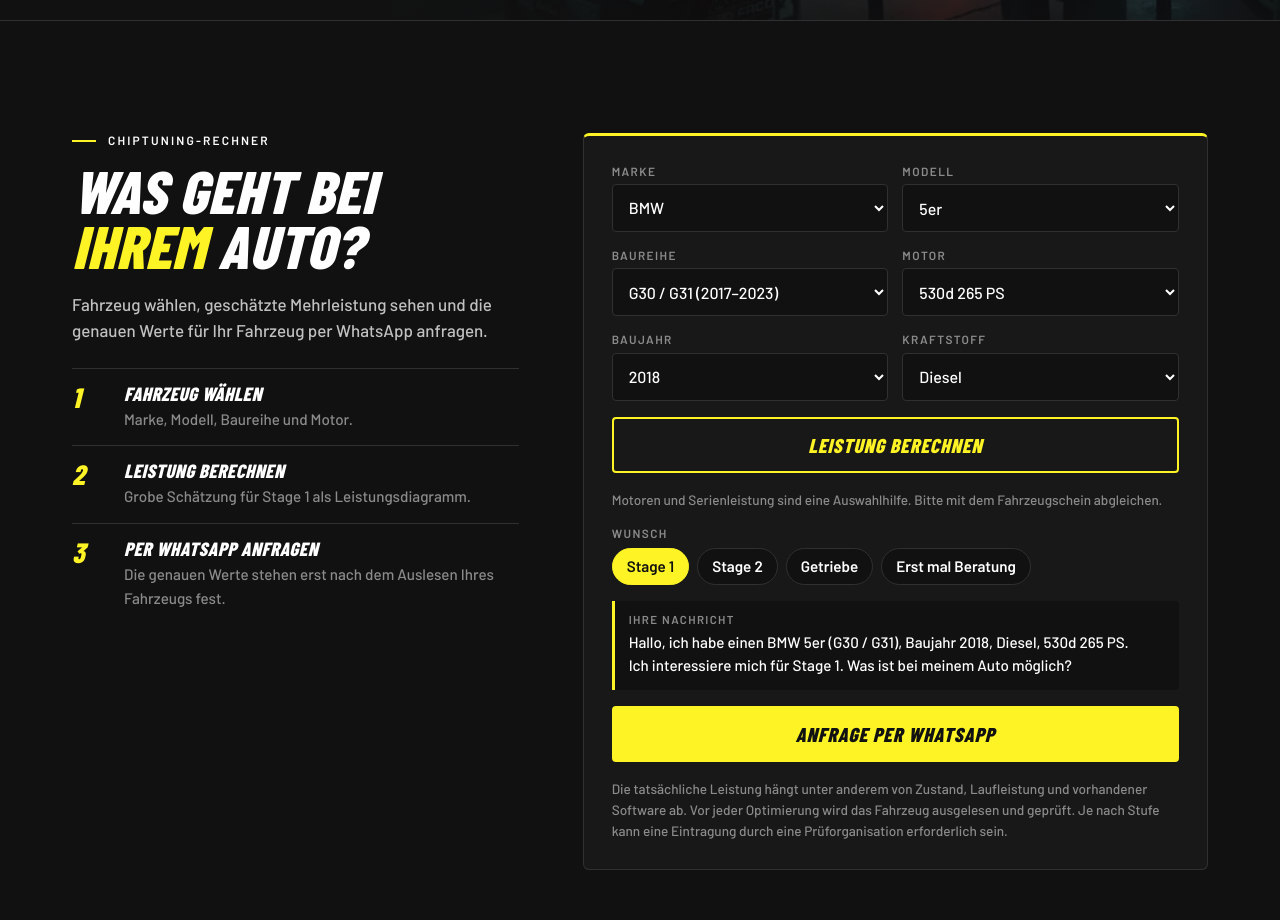
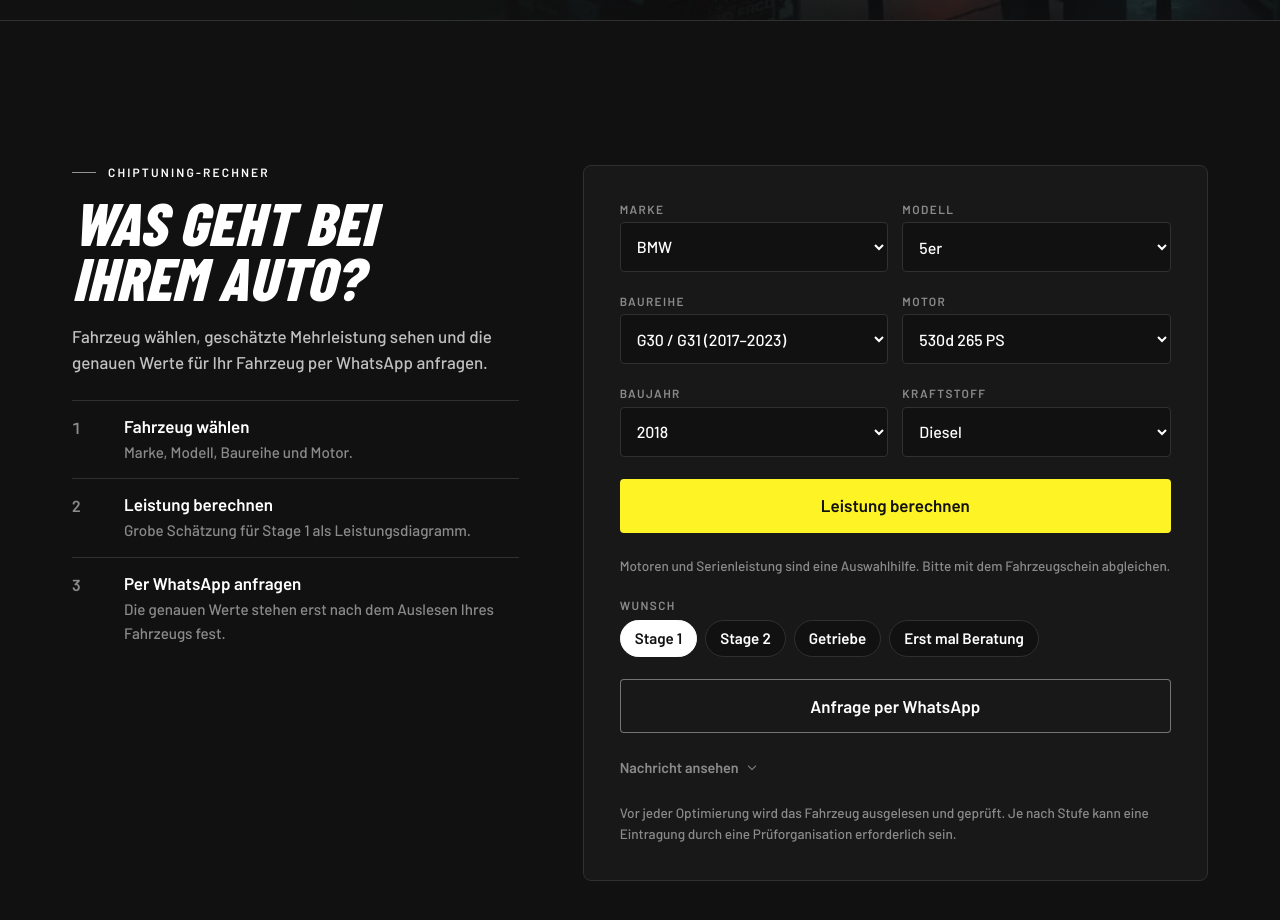
Before and after one commit to sakasolutions/brenzkfz, a plain HTML site: page index.html in a window 1280 px wide. Shown: the part 780-1700 px from the top of the page. Drawn offline with Linux system fonts and the light colour scheme; grey boxes are pictures that could not be loaded.

Commit message:
Ruhiger: weniger Gelb, weniger Großschrift, mehr Luft
- Gelb nur noch für den nächsten Schritt (Hauptknopf, im Rechner
  „Leistung berechnen“, danach „Anfrage per WhatsApp“) und das Wort
  „Chiptuning“; Striche, Pfeile, Zahlen, Rahmen und Pillen neutral
- WhatsApp im Menü als schlichter Knopf mit Rand
- Großschrift nur noch in Überschriften; Knöpfe, Menü, Schritte und
  Leistungsleiste in normaler Schrift
- Rechner mit mehr Abstand, Nachricht eingeklappt, Hinweis gekürzt

Co-Authored-By: Claude Opus 5.5 <noreply@anthropic.com>

```diff
--- a/index.html
+++ b/index.html
@@ -94,7 +94,8 @@ a{color:inherit;text-decoration:none}
 .marke{flex:none;width:48px;height:48px;border-radius:50%}
 .marke svg{width:100%;height:100%}
 .menue{display:none}
-.wa{margin-left:auto;display:inline-flex;align-items:center;height:40px;padding:0 16px;border-radius:4px;background:var(--akzent);color:var(--auf-akzent);font:600 .9rem/1 var(--f-text);white-space:nowrap}
+.wa{margin-left:auto;display:inline-flex;align-items:center;height:40px;padding:0 16px;border-radius:4px;background:transparent;color:var(--text);box-shadow:inset 0 0 0 1px color-mix(in srgb,var(--text) 45%,transparent);font:600 .9rem/1 var(--f-text);white-space:nowrap}
+.wa:hover{box-shadow:inset 0 0 0 1px var(--text)}
 .burger{flex:none;display:grid;place-items:center;width:44px;height:44px;margin-right:-10px;padding:0;border:0;background:transparent;color:var(--text);cursor:pointer}
 .burger span,.burger span::before,.burger span::after{display:block;width:24px;height:2px;background:currentColor}
 .burger span{position:relative}
@@ -108,7 +109,7 @@ a{color:inherit;text-decoration:none}
 /* Handy-Menü */
 .handymenue{position:fixed;z-index:19;left:0;right:0;bottom:0;top:calc(var(--kopf-h) + env(safe-area-inset-top,0px) + 1px);overflow-y:auto;background:var(--grund);padding-block:4px calc(28px + env(safe-area-inset-bottom,0px))}
 .handymenue nav{display:grid}
-.handymenue nav a{display:flex;align-items:center;justify-content:space-between;padding-block:20px;border-bottom:1px solid var(--linie);font:italic 800 2rem/1 var(--f-titel);text-transform:uppercase;letter-spacing:.01em}
+.handymenue nav a{display:flex;align-items:center;justify-content:space-between;padding-block:20px;border-bottom:1px solid var(--linie);font:600 1.375rem/1 var(--f-text)}
 .handymenue nav a svg{width:22px;height:22px;color:var(--leise)}
 .handymenue .knopf{width:100%;margin-top:28px}
 
@@ -129,13 +130,13 @@ a{color:inherit;text-decoration:none}
 /* h1 = Kennzeile (Suchbegriff und Region) plus große Überschrift */
 .held h1{margin:0;display:grid;gap:16px}
 .kennzeile{display:flex;align-items:center;gap:12px;font:600 .75rem/1.3 var(--f-text);letter-spacing:.12em;text-transform:uppercase}
-.kennzeile::before{content:"";flex:none;width:24px;height:2px;background:var(--akzent)}
+.kennzeile::before{content:"";flex:none;width:24px;height:1px;background:color-mix(in srgb,var(--text) 55%,transparent)}
 .titel{font:italic 800 clamp(2.75rem,12.8vw,5rem)/.9 var(--f-titel);text-transform:uppercase;letter-spacing:.005em}
 .titel span{display:block}
 .titel .akzent{color:var(--akzent)}
 .unterzeile{margin:0;max-width:38ch;color:color-mix(in srgb,var(--text) 74%,transparent);font-size:1.0625rem}
 .knoepfe{display:grid;gap:10px}
-.knopf{display:inline-flex;align-items:center;justify-content:center;gap:12px;height:54px;padding:0 24px;border-radius:4px;font:italic 800 1.125rem/1 var(--f-titel);text-transform:uppercase;letter-spacing:.04em;white-space:nowrap}
+.knopf{display:inline-flex;align-items:center;justify-content:center;gap:12px;height:54px;padding:0 24px;border-radius:4px;font:600 1rem/1 var(--f-text);letter-spacing:.01em;white-space:nowrap}
 .knopf svg{flex:none;width:20px;height:20px}
 .knopf.voll{background:var(--akzent);color:var(--auf-akzent)}
 .knopf.voll:hover{background:color-mix(in srgb,var(--akzent) 86%,var(--text))}
@@ -145,16 +146,16 @@ a{color:inherit;text-decoration:none}
 /* Leistungsleiste unten im Kopf, nur Handy und Tablet */
 .schnell{display:grid;margin-top:32px}
 .schnell a{display:flex;align-items:center;justify-content:space-between;gap:12px;padding-block:15px;border-top:1px solid color-mix(in srgb,var(--text) 16%,transparent);
-  font:italic 800 1.25rem/1 var(--f-titel);text-transform:uppercase;letter-spacing:.02em}
-.schnell svg{flex:none;width:18px;height:18px;color:var(--akzent)}
+  font:600 1.0625rem/1 var(--f-text)}
+.schnell svg{flex:none;width:18px;height:18px;color:var(--leise)}
 
 /* Karte zum Leistungsrechner, nur auf breiten Bildschirmen */
 .karte{display:none;position:absolute;z-index:1;right:max(var(--rand-r),calc((100vw - 1200px) / 2 + 20px));bottom:56px;width:300px;gap:8px;padding:18px 20px;
   border:1px solid var(--linie);border-radius:6px;background:color-mix(in srgb,var(--grund) 78%,transparent);-webkit-backdrop-filter:blur(10px);backdrop-filter:blur(10px)}
 .karte:hover{border-color:color-mix(in srgb,var(--akzent) 55%,var(--linie))}
-.karte-titel{font:600 .72rem/1 var(--f-text);letter-spacing:.16em;text-transform:uppercase;color:var(--akzent)}
+.karte-titel{font:600 .72rem/1 var(--f-text);letter-spacing:.16em;text-transform:uppercase;color:var(--leise)}
 .karte p{margin:0;font-size:.94rem;line-height:1.45}
-.karte-link{display:inline-flex;align-items:center;gap:8px;font:italic 800 1.02rem/1 var(--f-titel);text-transform:uppercase;letter-spacing:.04em;color:var(--leise)}
+.karte-link{display:inline-flex;align-items:center;gap:8px;font:600 .95rem/1 var(--f-text);color:var(--text)}
 .karte-link svg{width:16px;height:16px}
 
 @media (min-width:560px){
@@ -165,7 +166,7 @@ a{color:inherit;text-decoration:none}
   .marke{width:60px;height:60px}
   .menue{display:flex;gap:32px;margin-left:auto;font:500 .97rem/1 var(--f-text)}
   .menue a{position:relative;padding-block:10px;color:color-mix(in srgb,var(--text) 72%,transparent)}
-  .menue a::after{content:"";position:absolute;left:0;right:0;bottom:2px;height:2px;background:var(--akzent);transform:scaleX(0);transform-origin:left}
+  .menue a::after{content:"";position:absolute;left:0;right:0;bottom:2px;height:1px;background:var(--text);transform:scaleX(0);transform-origin:left}
   .menue a:hover{color:var(--text)}
   .menue a:hover::after{transform:scaleX(1)}
   .wa{margin-left:20px;height:42px;padding:0 18px}
@@ -180,7 +181,7 @@ a{color:inherit;text-decoration:none}
   .held h1{gap:20px}
   .kennzeile{letter-spacing:.18em}
   .unterzeile{max-width:48ch}
-  .titel{font-size:clamp(3.5rem,6.2vw,6rem)}
+  .titel{font-size:clamp(3.5rem,5.6vw,5.25rem)}
 }
 @media (min-width:1120px){
   .karte{display:grid}
@@ -188,39 +189,47 @@ a{color:inherit;text-decoration:none}
 /* Leistungsrechner. Steht vorerst direkt unter dem Kopf, damit Mert ihn sehen kann; kommt später auf die Seite
    Softwareoptimierung. Logik und Daten wie im Plan-Repo (konzepte/brenz-kfz/RECHNER.md, anfrage.html). */
 [hidden]{display:none!important}
-.rechner{padding-block:72px 88px;border-top:1px solid var(--linie)}
+.rechner{padding-block:96px 112px;border-top:1px solid var(--linie)}
 .rechner-raster{display:grid;gap:36px}
 .rechner-text{display:grid;gap:18px;align-content:start}
 .rechner h2{margin:0;display:grid;gap:14px}
 .r-titel{font:italic 800 clamp(2.4rem,10vw,3.75rem)/.92 var(--f-titel);text-transform:uppercase;letter-spacing:.005em;text-wrap:balance}
-.r-titel em{font-style:inherit;color:var(--akzent)}
+.r-titel em{font-style:inherit}
 .rechner-unter{margin:0;max-width:44ch;color:color-mix(in srgb,var(--text) 74%,transparent);font-size:1.0625rem}
 .ablauf{list-style:none;margin:6px 0 0;padding:0;display:grid;counter-reset:schritt}
 .ablauf li{counter-increment:schritt;display:grid;grid-template-columns:40px 1fr;column-gap:12px;row-gap:4px;padding-block:14px;border-top:1px solid var(--linie)}
-.ablauf li::before{content:counter(schritt);grid-row:span 2;font:italic 800 1.75rem/1 var(--f-titel);color:var(--akzent)}
-.ablauf b{font:italic 800 1.2rem/1.1 var(--f-titel);text-transform:uppercase;letter-spacing:.02em}
+.ablauf li::before{content:counter(schritt);grid-row:span 2;font:600 1rem/1.6 var(--f-text);color:var(--leise);font-variant-numeric:tabular-nums}
+.ablauf b{font:600 1.0625rem/1.3 var(--f-text)}
 .ablauf span{color:var(--leise);font-size:.95rem}
-.zettel{min-width:0;display:grid;gap:16px;padding:20px;background:var(--flaeche);border:1px solid var(--linie);border-top:3px solid var(--akzent);border-radius:6px}
-.zettel .reihe{display:grid;grid-template-columns:1fr 1fr;gap:14px}
+.zettel{min-width:0;display:grid;gap:22px;padding:24px 20px;background:var(--flaeche);border:1px solid var(--linie);border-radius:8px}
+.zettel .reihe{display:grid;grid-template-columns:1fr 1fr;gap:16px 14px}
 .zettel label{display:grid;gap:6px;min-width:0}
 .zettel label>span,.r-feldtitel{display:block;font:600 .74rem/1.2 var(--f-text);letter-spacing:.12em;text-transform:uppercase;color:var(--leise)}
-.zettel select,.zettel input[type="text"]{width:100%;min-width:0;height:48px;padding:0 12px;font:500 1rem var(--f-text);color:var(--text);background:var(--grund);border:1px solid var(--linie);border-radius:4px}
+.zettel select,.zettel input[type="text"]{width:100%;min-width:0;height:50px;padding:0 12px;font:500 1rem var(--f-text);color:var(--text);background:var(--grund);border:1px solid var(--linie);border-radius:4px}
 .zettel select:disabled{opacity:.55}
 .zettel select:focus-visible,.zettel input:focus-visible{outline:2px solid var(--akzent);outline-offset:1px}
 .zettel .stufen{display:flex;flex-wrap:wrap;gap:8px;margin-top:8px}
 .zettel .stufen input{position:absolute;opacity:0;pointer-events:none}
 .zettel .stufen label{display:block}
 .zettel .stufen label span{display:block;padding:10px 14px;font:600 .95rem/1 var(--f-text);letter-spacing:0;text-transform:none;color:var(--text);background:var(--grund);border:1px solid var(--linie);border-radius:999px;cursor:pointer}
-.zettel .stufen input:checked+span{background:var(--akzent);color:var(--auf-akzent);border-color:var(--akzent)}
+.zettel .stufen input:checked+span{background:var(--text);color:var(--grund);border-color:var(--text)}
 .zettel .stufen input:focus-visible+span{outline:2px solid var(--akzent);outline-offset:2px}
-.vorschau{padding:12px 14px;font-size:.95rem;white-space:pre-wrap;background:var(--grund);border-left:3px solid var(--akzent);border-radius:0 4px 4px 0}
+.vorschau{padding:12px 14px;font-size:.95rem;white-space:pre-wrap;background:var(--grund);border-left:2px solid var(--linie);border-radius:0 4px 4px 0}
+.vorschau-auf summary{display:inline-flex;align-items:center;gap:10px;cursor:pointer;list-style:none;font:600 .9rem/1.2 var(--f-text);color:var(--leise)}
+.vorschau-auf summary::-webkit-details-marker{display:none}
+.vorschau-auf summary::after{content:"";width:6px;height:6px;border-right:1.5px solid currentColor;border-bottom:1.5px solid currentColor;transform:translateY(-2px) rotate(45deg)}
+.vorschau-auf[open] summary::after{transform:translateY(1px) rotate(-135deg)}
+.vorschau-auf summary:hover{color:var(--text)}
+.vorschau-auf .vorschau{margin-top:12px}
 .vorschau b{display:block;margin-bottom:4px;font:600 .72rem/1.2 var(--f-text);letter-spacing:.12em;text-transform:uppercase;color:var(--leise)}
-.r-senden,.berechnen{display:flex;align-items:center;justify-content:center;gap:10px;width:100%;height:56px;border-radius:4px;font:italic 800 1.25rem/1 var(--f-titel);text-transform:uppercase;letter-spacing:.04em;cursor:pointer}
-.r-senden{background:var(--akzent);color:var(--auf-akzent)}
-.r-senden:hover{background:color-mix(in srgb,var(--akzent) 86%,var(--text))}
+.r-senden,.berechnen{display:flex;align-items:center;justify-content:center;gap:10px;width:100%;height:54px;border-radius:4px;font:600 1.0625rem/1 var(--f-text);cursor:pointer}
+.r-senden{background:transparent;color:var(--text);box-shadow:inset 0 0 0 1px color-mix(in srgb,var(--text) 40%,transparent)}
+.r-senden:hover{box-shadow:inset 0 0 0 1px var(--text)}
+#berechnen[hidden]~.r-senden{background:var(--akzent);color:var(--auf-akzent)}
+#berechnen[hidden]~.r-senden:hover{background:color-mix(in srgb,var(--akzent) 86%,var(--text))}
 .r-senden[aria-disabled="true"]{opacity:.45;pointer-events:none}
-.berechnen{background:transparent;color:var(--akzent);border:2px solid var(--akzent)}
-.berechnen:hover{background:var(--akzent);color:var(--auf-akzent)}
+.berechnen{background:var(--akzent);color:var(--auf-akzent);border:0}
+.berechnen:hover{background:color-mix(in srgb,var(--akzent) 86%,var(--text))}
 .fehlt{margin:-6px 0 0;font-size:.88rem;color:var(--leise)}
 .ergebnis{display:grid;gap:8px;padding:16px;background:var(--grund);border:1px solid var(--linie);border-radius:4px}
 .erg-kopf{font:600 .74rem/1.2 var(--f-text);letter-spacing:.12em;text-transform:uppercase;color:var(--leise)}
@@ -262,10 +271,10 @@ a{color:inherit;text-decoration:none}
 .r-buehne .tippen{font-size:.75rem;color:var(--leise)}
 @media (max-width:480px){.zettel .reihe{grid-template-columns:1fr}}
 @media (min-width:1000px){
-  .rechner{padding-block:112px 128px}
+  .rechner{padding-block:144px 160px}
   .rechner-raster{grid-template-columns:minmax(0,5fr) minmax(0,7fr);gap:64px;align-items:start}
   .rechner-text{position:sticky;top:calc(var(--kopf-h) + 32px)}
-  .zettel{padding:28px}
+  .zettel{padding:36px}
 }
 @media (prefers-reduced-motion:no-preference){
   .r-buehne{transition:opacity .3s}
@@ -393,11 +402,11 @@ a{color:inherit;text-decoration:none}
             <label><input type="radio" name="wunsch" value="Beratung"><span>Erst mal Beratung</span></label>
           </div>
         </div>
-        <div class="vorschau" id="vorschau" aria-live="polite"><b>Ihre Nachricht</b><span id="text"></span></div>
         <!-- WhatsApp-Nummer fehlt noch: NUMMER im Skript unten -->
         <a class="r-senden" id="senden" href="#" target="_blank" rel="noopener" aria-disabled="true">Anfrage per WhatsApp</a>
         <p class="fehlt" id="fehlt">Bitte Marke, Modell und Baujahr wählen.</p>
-        <p class="hinweis">Die tatsächliche Leistung hängt unter anderem von Zustand, Laufleistung und vorhandener Software ab. Vor jeder Optimierung wird das Fahrzeug ausgelesen und geprüft. Je nach Stufe kann eine Eintragung durch eine Prüforganisation erforderlich sein.</p>
+        <details class="vorschau-auf"><summary>Nachricht ansehen</summary><div class="vorschau" id="vorschau" aria-live="polite"><b>Ihre Nachricht</b><span id="text"></span></div></details>
+        <p class="hinweis">Vor jeder Optimierung wird das Fahrzeug ausgelesen und geprüft. Je nach Stufe kann eine Eintragung durch eine Prüforganisation erforderlich sein.</p>
       </form>
     </div>
 
```
